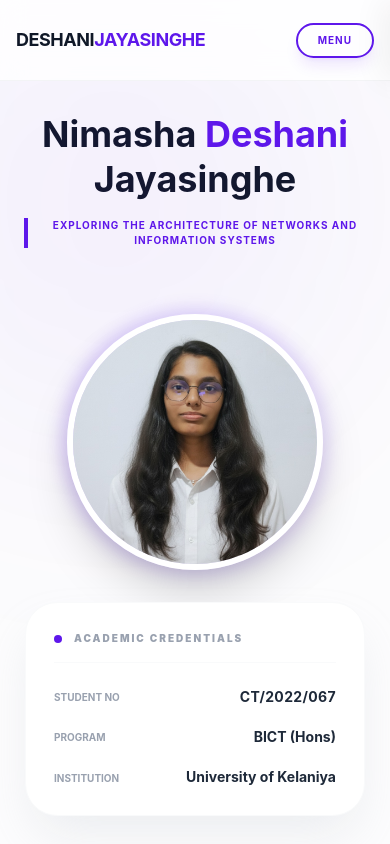
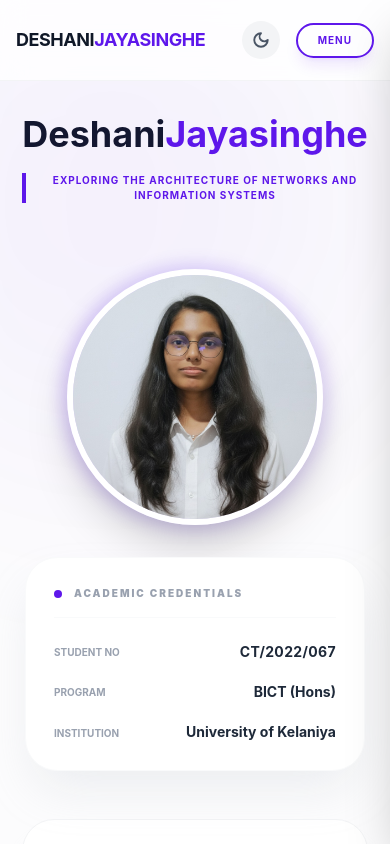
Before and after one commit to DeshaniJayasinghe/Portfolio, a React app: page / in a window 390 px wide. Shown: the top 844 px of the page. Built offline with nearby package versions, Linux system fonts and the light colour scheme; the HTML template or start-up script is replaced by a standard one.

Commit message:
dark theme

```diff
--- a/package.json
+++ b/package.json
@@ -22,13 +22,13 @@
     "@types/react": "^19.2.14",
     "@types/react-dom": "^19.2.3",
     "@vitejs/plugin-react": "^6.0.1",
-    "autoprefixer": "^10.4.27",
+    "autoprefixer": "^10.5.0",
     "eslint": "^9.39.4",
     "eslint-plugin-react-hooks": "^7.0.1",
     "eslint-plugin-react-refresh": "^0.5.2",
     "globals": "^17.4.0",
-    "postcss": "^8.5.8",
-    "tailwindcss": "^4.2.2",
+    "postcss": "^8.5.10",
+    "tailwindcss": "^4.2.4",
     "vite": "^8.0.1"
   }
 }
--- a/src/App.jsx
+++ b/src/App.jsx
@@ -10,12 +10,14 @@ import Engagement from './components/FutureEngagement';
 import Skills from './components/Skills';
 import Reflection from './components/Reflection';
 import CustomCursor from './components/CustomCursor';
-import Footer from './components/Footer'; // <--- අලුතින් Import කරා
+import Footer from './components/Footer';
 
 function App() {
   return (
-    <div className="bg-white min-h-screen relative">
-      {/* 1. Custom Cursor - මුළු සයිට් එකටම උඩින් පේන්න */}
+    // bg-white එකට dark:bg-[#0f172a] එකතු කළා. එවිට white bar ප්‍රශ්නය විසඳෙනවා.
+    <div className="bg-white dark:bg-[#0f172a] min-h-screen relative transition-colors duration-300">
+
+      {/* 1. Custom Cursor */}
       <CustomCursor />
 
       {/* 2. Navigation Bar */}
@@ -23,9 +25,10 @@ function App() {
 
       {/* 3. Main Content Sections */}
       <main>
+        {/* හැම section එකකටම dark:bg-[#0f172a] class එක තියෙනවා නේද කියලා ඒ ඒ component ඇතුළෙදිත් බලන්න */}
         <section id="home"><Hero /></section>
         <section id="about"><About /></section>
-        <section id="experience"><Skills /></section> {/* Navbar එකේ link එකට ගැලපෙන්න Experience ID එක Skills වලට දෙන්න පුළුවන් */}
+        <section id="experience"><Skills /></section>
         <section id="projects"><Projects /></section>
         <section id="certification"><Certification /></section>
         <section id="achievements"><Achievements /></section>
@@ -34,7 +37,7 @@ function App() {
         <section id="reflections"><Reflection /></section>
       </main>
 
-      {/* 4. Footer - සයිට් එකේ අන්තිමට Contact විස්තර සමඟ */}
+      {/* 4. Footer */}
       <Footer />
     </div>
   );
--- a/src/components/Hero.jsx
+++ b/src/components/Hero.jsx
@@ -18,7 +18,7 @@ const Hero = () => {
           className="w-full md:hidden text-center mb-4"
         >
           <h1 className="text-4xl font-bold text-gray-900 dark:text-white leading-tight">
-            Nimasha<span className="text-[#5e17eb]"> Deshani</span> <br /> Jayasinghe
+            Deshani<span className="text-[#5e17eb]">Jayasinghe</span> <br />
           </h1>
           <h2 className="text-[#5e17eb] font-bold tracking-[0.1em] uppercase text-[10px] mt-4 border-l-4 border-[#5e17eb] pl-4 inline-block">
             Exploring the Architecture of Networks and Information Systems
--- a/src/components/Navbar.jsx
+++ b/src/components/Navbar.jsx
@@ -1,10 +1,11 @@
-import React, { useState, useEffect } from 'react';
+import React, { useState, useEffect, useMemo } from 'react';
 
 const Navbar = () => {
   const [isOpen, setIsOpen] = useState(false);
   const [activeSection, setActiveSection] = useState('home');
+  const [isDarkMode, setIsDarkMode] = useState(false);
 
-  const navLinks = [
+  const navLinks = useMemo(() => [
     { name: 'Home', href: '#home' },
     { name: 'About me', href: '#about' },
     { name: 'Projects', href: '#projects' },
@@ -14,7 +15,30 @@ const Navbar = () => {
     { name: 'Certification', href: '#certification' },
     { name: 'Achievements', href: '#achievements' },
     { name: 'Reflection', href: '#reflections' },
-  ];
+  ], []);
+
+  // Theme Toggle Logic
+  useEffect(() => {
+    if (localStorage.theme === 'dark') {
+      document.documentElement.classList.add('dark');
+      setIsDarkMode(true);
+    } else {
+      document.documentElement.classList.remove('dark');
+      setIsDarkMode(false);
+    }
+  }, []);
+
+  const toggleTheme = () => {
+    if (isDarkMode) {
+      document.documentElement.classList.remove('dark');
+      localStorage.theme = 'light';
+      setIsDarkMode(false);
+    } else {
+      document.documentElement.classList.add('dark');
+      localStorage.theme = 'dark';
+      setIsDarkMode(true);
+    }
+  };
 
   useEffect(() => {
     const handleScroll = () => {
@@ -35,17 +59,31 @@ const Navbar = () => {
     return () => window.removeEventListener('scroll', handleScroll);
   }, [navLinks]);
 
+  const ThemeBtn = () => (
+    <button
+      onClick={toggleTheme}
+      className="p-2.5 rounded-full bg-gray-100 dark:bg-gray-800 text-gray-600 dark:text-white hover:ring-2 ring-[#5e17eb] transition-all duration-300 flex items-center justify-center"
+      aria-label="Toggle Theme"
+    >
+      {isDarkMode ? (
+        <svg xmlns="http://www.w3.org/2000/svg" width="18" height="18" viewBox="0 0 24 24" fill="none" stroke="currentColor" strokeWidth="2.5" strokeLinecap="round" strokeLinejoin="round"><circle cx="12" cy="12" r="4"/><path d="M12 2v2"/><path d="M12 20v2"/><path d="m4.93 4.93 1.41 1.41"/><path d="m17.66 17.66 1.41 1.41"/><path d="M2 12h2"/><path d="M20 12h2"/><path d="m6.34 17.66-1.41 1.41"/><path d="m19.07 4.93-1.41 1.41"/></svg>
+      ) : (
+        <svg xmlns="http://www.w3.org/2000/svg" width="18" height="18" viewBox="0 0 24 24" fill="none" stroke="currentColor" strokeWidth="2.5" strokeLinecap="round" strokeLinejoin="round"><path d="M12 3a6 6 0 0 0 9 9 9 9 0 1 1-9-9Z"/></svg>
+      )}
+    </button>
+  );
+
   return (
-    <nav className="fixed w-full z-[100] bg-white/80 backdrop-blur-md border-b border-gray-100 transition-all duration-300 font-sans">
+    <nav className="fixed w-full z-[100] bg-white/80 dark:bg-[#0f172a]/80 backdrop-blur-md border-b border-gray-100 dark:border-gray-800 transition-all duration-300 font-sans">
       <div className="max-w-[1500px] mx-auto px-4 sm:px-6 lg:px-8">
         <div className="flex justify-between h-20 items-center">
 
-          {/* Logo Section - Clean Font */}
-          <div className="flex-shrink-0 font-bold text-gray-900 text-lg tracking-tight uppercase">
+          {/* Logo Section */}
+          <div className="flex-shrink-0 font-bold text-gray-900 dark:text-white text-lg tracking-tight uppercase">
             DESHANI<span className="text-[#5e17eb]">JAYASINGHE</span>
           </div>
 
-          {/* Desktop Menu - Consistent Font Weight */}
+          {/* Desktop Menu */}
           <div className="hidden xl:flex space-x-6 items-center">
             {navLinks.map((link) => {
               const sectionId = link.href.replace('#', '');
@@ -55,20 +93,24 @@ const Navbar = () => {
                   key={link.name}
                   href={link.href}
                   className={`transition-all duration-300 font-bold text-[13px] uppercase tracking-widest whitespace-nowrap ${
-                    isActive ? 'text-[#5e17eb] scale-105' : 'text-gray-500 hover:text-[#5e17eb]'
+                    isActive ? 'text-[#5e17eb] scale-105' : 'text-gray-500 dark:text-gray-400 hover:text-[#5e17eb]'
                   }`}
                 >
                   {link.name}
                 </a>
               );
             })}
+            <div className="ml-4 pl-4 border-l border-gray-200 dark:border-gray-700">
+              <ThemeBtn />
+            </div>
           </div>
 
-          {/* Mobile Menu Button - Styled font */}
-          <div className="xl:hidden flex items-center">
+          {/* Mobile Actions */}
+          <div className="xl:hidden flex items-center gap-4">
+            <ThemeBtn />
             <button
               onClick={() => setIsOpen(!isOpen)}
-              className="relative z-[120] text-[#5e17eb] px-5 py-2 font-bold text-[10px] border-2 border-[#5e17eb] rounded-full hover:bg-[#5e17eb] hover:text-white transition-all shadow-lg shadow-[#5e17eb]/10 tracking-[0.1em]"
+              className="relative z-[150] text-[#5e17eb] px-5 py-2 font-bold text-[10px] border-2 border-[#5e17eb] rounded-full hover:bg-[#5e17eb] hover:text-white transition-all shadow-lg shadow-[#5e17eb]/10 tracking-[0.1em]"
             >
               {isOpen ? 'CLOSE' : 'MENU'}
             </button>
@@ -76,13 +118,15 @@ const Navbar = () => {
         </div>
       </div>
 
-      {/* Side Menu Drawer - Consistent Font */}
+      {/* Solid Side Menu Drawer */}
       <div
-        className={`fixed inset-y-0 right-0 w-[280px] bg-white/60 backdrop-blur-2xl border-l border-white/30 shadow-[-10px_0_30px_rgba(0,0,0,0.05)] transform ${
+        className={`fixed inset-y-0 right-0 w-[280px] h-screen bg-white dark:bg-[#0f172a] border-l border-gray-100 dark:border-gray-800 shadow-2xl transform ${
           isOpen ? 'translate-x-0' : 'translate-x-full'
         } transition-transform duration-500 ease-in-out xl:hidden z-[110] flex flex-col`}
       >
-        <div className="flex flex-col h-full pt-28 pb-10 px-10 overflow-y-auto">
+        {/* Scrollable container for many menu items */}
+        <div className="flex flex-col h-full pt-28 pb-10 overflow-y-auto custom-scrollbar">
+          <div className="px-8 space-y-2">
             {navLinks.map((link) => {
               const sectionId = link.href.replace('#', '');
               const isActive = activeSection === sectionId;
@@ -92,8 +136,10 @@ const Navbar = () => {
                   key={link.name}
                   href={link.href}
                   onClick={() => setIsOpen(false)}
-                className={`block py-5 text-[12px] font-bold border-b border-gray-100 transition-all duration-300 uppercase tracking-[0.2em] ${
-                  isActive ? 'text-[#5e17eb] translate-x-3' : 'text-gray-800 hover:text-[#5e17eb]'
+                  className={`block px-4 py-4 text-[13px] font-bold rounded-xl transition-all duration-300 uppercase tracking-widest ${
+                    isActive
+                      ? 'bg-[#5e17eb]/10 text-[#5e17eb] translate-x-2'
+                      : 'text-gray-700 dark:text-gray-300 hover:bg-gray-50 dark:hover:bg-gray-800/50 hover:text-[#5e17eb]'
                   }`}
                 >
                   {link.name}
@@ -102,11 +148,12 @@ const Navbar = () => {
             })}
           </div>
         </div>
+      </div>
 
-      {/* Darker Overlay */}
+      {/* Darkened Overlay - Menu එක ඇරුණම පිටිපස්සේ තියෙන කොටස අඳුරු කරන්න */}
       {isOpen && (
         <div
-          className="fixed inset-0 bg-black/20 backdrop-blur-[2px] xl:hidden z-[105]"
+          className="fixed inset-0 bg-black/40 xl:hidden z-[105] transition-opacity duration-500"
           onClick={() => setIsOpen(false)}
         ></div>
       )}
--- a/src/components/Projects.jsx
+++ b/src/components/Projects.jsx
@@ -119,12 +119,12 @@ const Projects = () => {
   const [expandedId, setExpandedId] = useState(null);
 
   return (
-    <section id="projects" className="py-24 px-6 bg-white font-sans">
+    <section id="projects" className="py-24 px-6 bg-white dark:bg-[#0f172a] transition-colors duration-300 font-sans">
       <div className="max-w-5xl mx-auto">
 
         {/* Topic Section with Purple Line */}
         <div className="mb-16 text-center">
-          <h2 className="text-3xl md:text-3xl font-extrabold text-gray-900 tracking-tight font-sans">
+          <h2 className="text-3xl md:text-3xl font-extrabold text-gray-900 dark:text-white tracking-tight font-sans">
             Academic <span className="text-[#5e17eb]">Projects</span>
           </h2>
           <div className="h-1.5 w-16 bg-[#5e17eb] mt-5 rounded-full mx-auto"></div>
@@ -132,19 +132,19 @@ const Projects = () => {
 
         <div className="space-y-6">
           {projects.map((p) => (
-            <div key={p.id} className="border border-gray-100 rounded-[2.5rem] bg-[#fcfcfd] overflow-hidden shadow-sm hover:shadow-md transition-shadow">
+            <div key={p.id} className="border border-gray-100 dark:border-gray-800 rounded-[2.5rem] bg-[#fcfcfd] dark:bg-[#1e293b]/50 overflow-hidden shadow-sm hover:shadow-md transition-all">
 
               {/* --- Card Header (Closed View) --- */}
               <div
-                className="p-6 md:p-8 flex flex-col md:flex-row items-center gap-6 cursor-pointer hover:bg-gray-50 transition-colors"
+                className="p-6 md:p-8 flex flex-col md:flex-row items-center gap-6 cursor-pointer hover:bg-gray-50 dark:hover:bg-gray-800/50 transition-colors"
                 onClick={() => setExpandedId(expandedId === p.id ? null : p.id)}
               >
-                <img src={p.mainImg} alt={p.title} className="w-24 h-24 rounded-3xl object-cover shadow-sm border border-gray-100" />
+                <img src={p.mainImg} alt={p.title} className="w-24 h-24 rounded-3xl object-cover shadow-sm border border-gray-100 dark:border-gray-700" />
                 <div className="flex-1 text-center md:text-left">
-                  <h3 className="text-xl md:text-2xl font-bold text-gray-900 tracking-tight">{p.title}</h3>
+                  <h3 className="text-xl md:text-2xl font-bold text-gray-900 dark:text-white tracking-tight">{p.title}</h3>
                   <p className="text-[#5e17eb] font-bold text-xs uppercase tracking-widest mt-2">{p.course}</p>
                 </div>
-                <button className="px-6 py-2.5 bg-white border border-gray-200 rounded-full text-[10px] font-bold text-gray-500 uppercase tracking-widest hover:border-[#5e17eb] hover:text-[#5e17eb] transition-all shadow-sm">
+                <button className="px-6 py-2.5 bg-white dark:bg-gray-800 border border-gray-200 dark:border-gray-700 rounded-full text-[10px] font-bold text-gray-500 dark:text-gray-400 uppercase tracking-widest hover:border-[#5e17eb] hover:text-[#5e17eb] transition-all shadow-sm">
                   {expandedId === p.id ? "Close Details" : "View Project Details"}
                 </button>
               </div>
@@ -159,19 +159,19 @@ const Projects = () => {
                     transition={{ duration: 0.4, ease: "easeInOut" }}
                     className="overflow-hidden"
                   >
-                    <div className="p-8 pt-0 border-t border-gray-50 space-y-8 mt-4">
+                    <div className="p-8 pt-0 border-t border-gray-50 dark:border-gray-800/50 space-y-8 mt-4">
 
                       {/* Grid Layout for details */}
                       <div className="grid grid-cols-1 md:grid-cols-2 gap-10">
                         <div className="space-y-5">
                           <div>
                             <h4 className="text-[10px] font-bold text-[#5e17eb] uppercase tracking-[0.2em] mb-2">Objective</h4>
-                            <p className="text-gray-600 text-sm leading-relaxed font-medium">{p.objective}</p>
+                            <p className="text-gray-600 dark:text-gray-300 text-sm leading-relaxed font-medium">{p.objective}</p>
                           </div>
 
                           <div>
                             <h4 className="text-[10px] font-bold text-[#5e17eb] uppercase tracking-[0.2em] mb-2">Description</h4>
-                            <p className="text-gray-500 text-sm leading-relaxed italic font-medium">{p.description}</p>
+                            <p className="text-gray-500 dark:text-gray-400 text-sm leading-relaxed italic font-medium">{p.description}</p>
                           </div>
                         </div>
 
@@ -180,21 +180,21 @@ const Projects = () => {
                             <h4 className="text-[10px] font-bold text-[#5e17eb] uppercase tracking-[0.2em] mb-2">Technologies</h4>
                             <div className="flex flex-wrap gap-2">
                               {p.tools.map((t, i) => (
-                                <span key={i} className="px-3 py-1 bg-white border border-gray-100 text-gray-600 rounded-lg text-[10px] font-bold uppercase shadow-sm">{t}</span>
+                                <span key={i} className="px-3 py-1 bg-white dark:bg-gray-800 border border-gray-100 dark:border-gray-700 text-gray-600 dark:text-gray-300 rounded-lg text-[10px] font-bold uppercase shadow-sm">{t}</span>
                               ))}
                             </div>
                           </div>
 
                           <div>
                             <h4 className="text-[10px] font-bold text-[#5e17eb] uppercase tracking-[0.2em] mb-2">My Role & Outcomes</h4>
-                            <ul className="text-gray-600 text-sm space-y-2 list-none">
+                            <ul className="text-gray-600 dark:text-gray-300 text-sm space-y-2 list-none">
                               <li className="flex gap-2">
                                 <span className="text-[#5e17eb] font-bold">•</span>
-                                <span><b className="text-gray-800 font-bold">Role:</b> {p.role}</span>
+                                <span><b className="text-gray-800 dark:text-gray-100 font-bold">Role:</b> {p.role}</span>
                               </li>
                               <li className="flex gap-2">
                                 <span className="text-[#5e17eb] font-bold">•</span>
-                                <span><b className="text-gray-800 font-bold">Outcome:</b> {p.outcomes}</span>
+                                <span><b className="text-gray-800 dark:text-gray-100 font-bold">Outcome:</b> {p.outcomes}</span>
                               </li>
                             </ul>
                           </div>
@@ -208,7 +208,7 @@ const Projects = () => {
                             href={p.github}
                             target="_blank"
                             rel="noopener noreferrer"
-                            className="px-8 py-3 bg-[#5e17eb] text-white rounded-2xl text-[10px] font-bold hover:bg-black transition-all shadow-lg shadow-[#5e17eb]/20 uppercase tracking-widest"
+                            className="px-8 py-3 bg-[#5e17eb] text-white rounded-2xl text-[10px] font-bold hover:bg-black dark:hover:bg-white dark:hover:text-black transition-all shadow-lg shadow-[#5e17eb]/20 uppercase tracking-widest"
                           >
                             Github Repository
                           </a>
@@ -219,7 +219,7 @@ const Projects = () => {
                             href={p.liveSite}
                             target="_blank"
                             rel="noopener noreferrer"
-                            className="px-8 py-3 bg-black text-white rounded-2xl text-[10px] font-bold hover:bg-[#5e17eb] transition-all shadow-lg shadow-black/10 uppercase tracking-widest"
+                            className="px-8 py-3 bg-black dark:bg-white dark:text-black text-white rounded-2xl text-[10px] font-bold hover:bg-[#5e17eb] dark:hover:bg-[#5e17eb] dark:hover:text-white transition-all shadow-lg shadow-black/10 uppercase tracking-widest"
                           >
                             View Live Site
                           </a>
@@ -237,5 +237,4 @@ const Projects = () => {
     </section>
   );
 };
-
 export default Projects;
--- a/src/index.css
+++ b/src/index.css
@@ -1 +1,20 @@
 @import "tailwindcss";
+
+/* Dark mode එක class එකක් විදිහට වැඩ කරන්න මේ පේළිය දාන්න */
+@variant dark (&:where(.dark, .dark *));
+
+/* ඕන නම් default colors මෙතන ලියන්න පුළුවන් */
+:root {
+  --background: #fcfcfd;
+  --foreground: #000000;
+}
+
+.dark {
+  --background: #0f172a;
+  --foreground: #ffffff;
+}
+
+body {
+  background-color: var(--background);
+  color: var(--foreground);
+}
--- a/vite.config.js
+++ b/vite.config.js
@@ -8,5 +8,7 @@ export default defineConfig({
     react(),
     tailwindcss(),
   ],
-  base: '/',
+  // සාමාන්‍යයෙන් localhost එකේ වැඩ කරද්දී '/' ප්‍රමාණවත්.
+  // හැබැයි GitHub Pages වල දාද්දී '/Portfolio/' වගේ (repo name එක) වෙන්න ඕනේ.
+  base: './',
 })
```
Also changed, not shown: 1 other file (tests, documents, lock files or other folders). Lines whose indentation alone changed are shown as unchanged.
